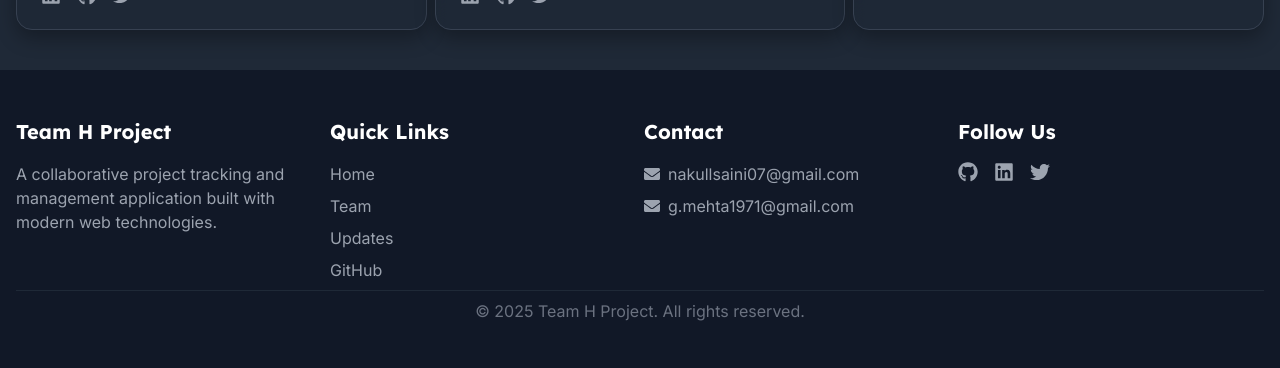
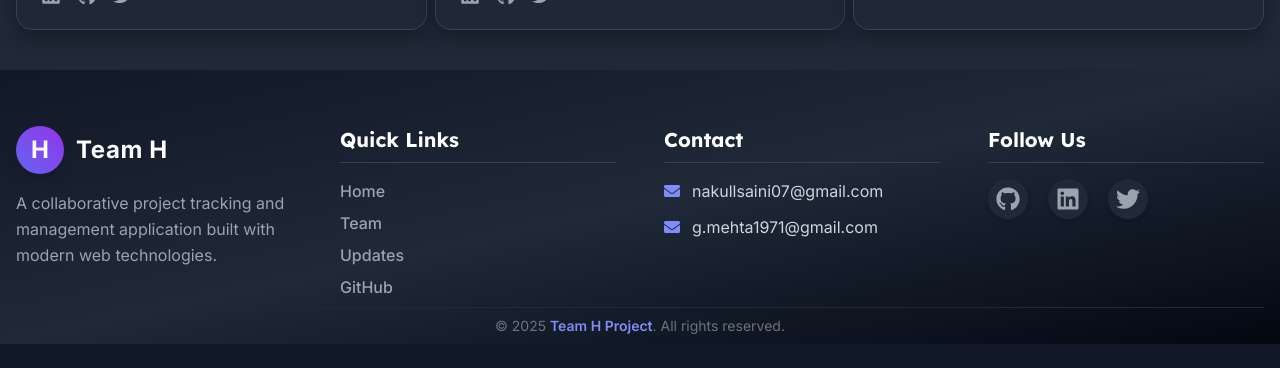
Before and after one commit to mohitmehta60/TeamH_Update_Tracker, a React (Vite) app: page / in a window 1280 px wide. Shown: the part 10574-10942 px from the top of the page. After the commit the page ends 10918 px from the top, so only its background shows below. Built offline with nearby package versions, Linux system fonts and the light colour scheme.

Commit message:
Make Sum UI Changes in Footer

```diff
--- a/src/components/Footer.jsx
+++ b/src/components/Footer.jsx
@@ -1,73 +1,138 @@
-import { motion } from 'framer-motion'
-import { FaGithub, FaLinkedin, FaTwitter, FaEnvelope } from 'react-icons/fa'
+import { motion } from "framer-motion";
+import { FaGithub, FaLinkedin, FaTwitter, FaEnvelope } from "react-icons/fa";
 
 const Footer = () => {
   const socialLinks = [
-    { icon: <FaGithub />, href: 'https://github.com/Nakulsaini07-coder/TeamH_Update_Tracker', label: 'GitHub' },
-    { icon: <FaLinkedin />, href: 'https://www.linkedin.com/in/nakul-saini-4ba67328a?utm_source=share&utm_campaign=share_via&utm_content=profile&utm_medium=android_app', label: 'LinkedIn' },
-    { icon: <FaTwitter />, href: 'https://x.com/Nakulsaini07?t=DlrG2gyPWg4H_480wg9REw&s=08', label: 'Twitter' }
-  ]
+    {
+      icon: <FaGithub />,
+      href: "https://github.com/Nakulsaini07-coder/TeamH_Update_Tracker",
+      label: "GitHub",
+    },
+    {
+      icon: <FaLinkedin />,
+      href: "https://www.linkedin.com/in/nakul-saini-4ba67328a?utm_source=share&utm_campaign=share_via&utm_content=profile&utm_medium=android_app",
+      label: "LinkedIn",
+    },
+    {
+      icon: <FaTwitter />,
+      href: "https://x.com/Nakulsaini07?t=DlrG2gyPWg4H_480wg9REw&s=08",
+      label: "Twitter",
+    },
+  ];
 
   const itemVariants = {
     hidden: { opacity: 0, y: 20 },
-    visible: { opacity: 1, y: 0 }
-  }
+    visible: { opacity: 1, y: 0 },
+  };
 
   return (
-    <footer className="bg-gray-900 text-white py-12">
+    <footer className="bg-gradient-to-br from-gray-900 via-gray-800 to-gray-950 text-white pt-14 pb-8">
       <div className="container mx-auto px-4">
         <motion.div
-          className="grid grid-cols-1 md:grid-cols-2 lg:grid-cols-4 gap-8"
+          className="grid grid-cols-1 md:grid-cols-2 lg:grid-cols-4 gap-12"
           initial="hidden"
           whileInView="visible"
           viewport={{ once: true }}
           transition={{ staggerChildren: 0.1 }}
         >
+          {/* Logo & About */}
           <motion.div variants={itemVariants}>
-            <h3 className="text-xl font-bold mb-4">Team H Project</h3>
-            <p className="text-gray-400 mb-4">
-              A collaborative project tracking and management application built with modern web technologies.
+            <div className="flex items-center mb-4">
+              <div className="bg-gradient-to-tr from-indigo-500 to-purple-600 rounded-full w-12 h-12 flex items-center justify-center mr-3 shadow-lg">
+                {/* Replace with your logo if available */}
+                <span className="text-2xl font-bold text-white">H</span>
+              </div>
+              <span className="text-2xl font-extrabold tracking-wide">
+                Team H
+              </span>
+            </div>
+            <p className="text-gray-400 mb-4 leading-relaxed">
+              A collaborative project tracking and management application built
+              with modern web technologies.
             </p>
           </motion.div>
 
+          {/* Quick Links */}
           <motion.div variants={itemVariants}>
-            <h3 className="text-xl font-bold mb-4">Quick Links</h3>
+            <h3 className="text-xl font-bold mb-4 border-b border-gray-700 pb-2">
+              Quick Links
+            </h3>
             <ul className="space-y-2">
-              <li><a href="#" className="text-gray-400 hover:text-white transition-colors">Home</a></li>
-              <li><a href="#team" className="text-gray-400 hover:text-white transition-colors">Team</a></li>
-              <li><a href="#updates" className="text-gray-400 hover:text-white transition-colors">Updates</a></li>
-              <li><a href="https://github.com/Nakulsaini07-coder/TeamH_Update_Tracker" className="text-gray-400 hover:text-white transition-colors">GitHub</a></li>
+              <li>
+                <a
+                  href="#"
+                  className="text-gray-400 hover:text-indigo-400 transition-colors font-medium"
+                >
+                  Home
+                </a>
+              </li>
+              <li>
+                <a
+                  href="#team"
+                  className="text-gray-400 hover:text-indigo-400 transition-colors font-medium"
+                >
+                  Team
+                </a>
+              </li>
+              <li>
+                <a
+                  href="#updates"
+                  className="text-gray-400 hover:text-indigo-400 transition-colors font-medium"
+                >
+                  Updates
+                </a>
+              </li>
+              <li>
+                <a
+                  href="https://github.com/Nakulsaini07-coder/TeamH_Update_Tracker"
+                  className="text-gray-400 hover:text-indigo-400 transition-colors font-medium"
+                >
+                  GitHub
+                </a>
+              </li>
             </ul>
           </motion.div>
 
+          {/* Contact */}
           <motion.div variants={itemVariants}>
-            <h3 className="text-xl font-bold mb-4">Contact</h3>
-            <div className="flex items-center space-x-2 mb-2">
-              <FaEnvelope className="text-gray-400" />
-              <a href="mailto:nakullsaini07@gmail.com" className="text-gray-400 hover:text-white transition-colors">
+            <h3 className="text-xl font-bold mb-4 border-b border-gray-700 pb-2">
+              Contact
+            </h3>
+            <div className="flex items-center space-x-3 mb-3">
+              <FaEnvelope className="text-indigo-400" />
+              <a
+                href="mailto:nakullsaini07@gmail.com"
+                className="text-gray-300 hover:text-indigo-400 transition-colors"
+              >
                 nakullsaini07@gmail.com
               </a>
             </div>
-            <div className="flex items-center space-x-2 mb-2">
-              <FaEnvelope className="text-gray-400" />
-              <a href="mailto:g.mehta1971@gmail.com" className="text-gray-400 hover:text-white transition-colors">
+            <div className="flex items-center space-x-3 mb-3">
+              <FaEnvelope className="text-indigo-400" />
+              <a
+                href="mailto:g.mehta1971@gmail.com"
+                className="text-gray-300 hover:text-indigo-400 transition-colors"
+              >
                 g.mehta1971@gmail.com
               </a>
             </div>
           </motion.div>
 
+          {/* Social */}
           <motion.div variants={itemVariants}>
-            <h3 className="text-xl font-bold mb-4">Follow Us</h3>
-            <div className="flex space-x-4">
+            <h3 className="text-xl font-bold mb-4 border-b border-gray-700 pb-2">
+              Follow Us
+            </h3>
+            <div className="flex space-x-5 mt-2">
               {socialLinks.map((link, index) => (
                 <motion.a
                   key={index}
                   href={link.href}
                   target="_blank"
                   rel="noopener noreferrer"
-                  className="text-gray-400 hover:text-white transition-colors text-xl"
-                  whileHover={{ y: -5 }}
-                  whileTap={{ scale: 0.9 }}
+                  className="text-gray-400 hover:text-indigo-400 transition-colors text-2xl bg-gray-800 hover:bg-gray-700 rounded-full p-2 shadow-md"
+                  whileHover={{ y: -5, scale: 1.15 }}
+                  whileTap={{ scale: 0.95 }}
                   aria-label={link.label}
                 >
                   {link.icon}
@@ -77,18 +142,28 @@ const Footer = () => {
           </motion.div>
         </motion.div>
 
+        {/* Divider */}
+        <div className="border-t border-gray-800 my-8"></div>
+
+        {/* Copyright */}
         <motion.div
-          className="border-t border-gray-800 mt-8 pt-8 text-center text-gray-500"
+          className="text-center text-gray-500 text-sm"
           initial={{ opacity: 0 }}
           whileInView={{ opacity: 1 }}
           transition={{ delay: 0.5 }}
           viewport={{ once: true }}
         >
-          <p>© {new Date().getFullYear()} Team H Project. All rights reserved.</p>
+          <p>
+            © {new Date().getFullYear()}{" "}
+            <span className="font-semibold text-indigo-400">
+              Team H Project
+            </span>
+            . All rights reserved.
+          </p>
         </motion.div>
       </div>
     </footer>
-  )
-}
+  );
+};
 
-export default Footer
+export default Footer;
```
